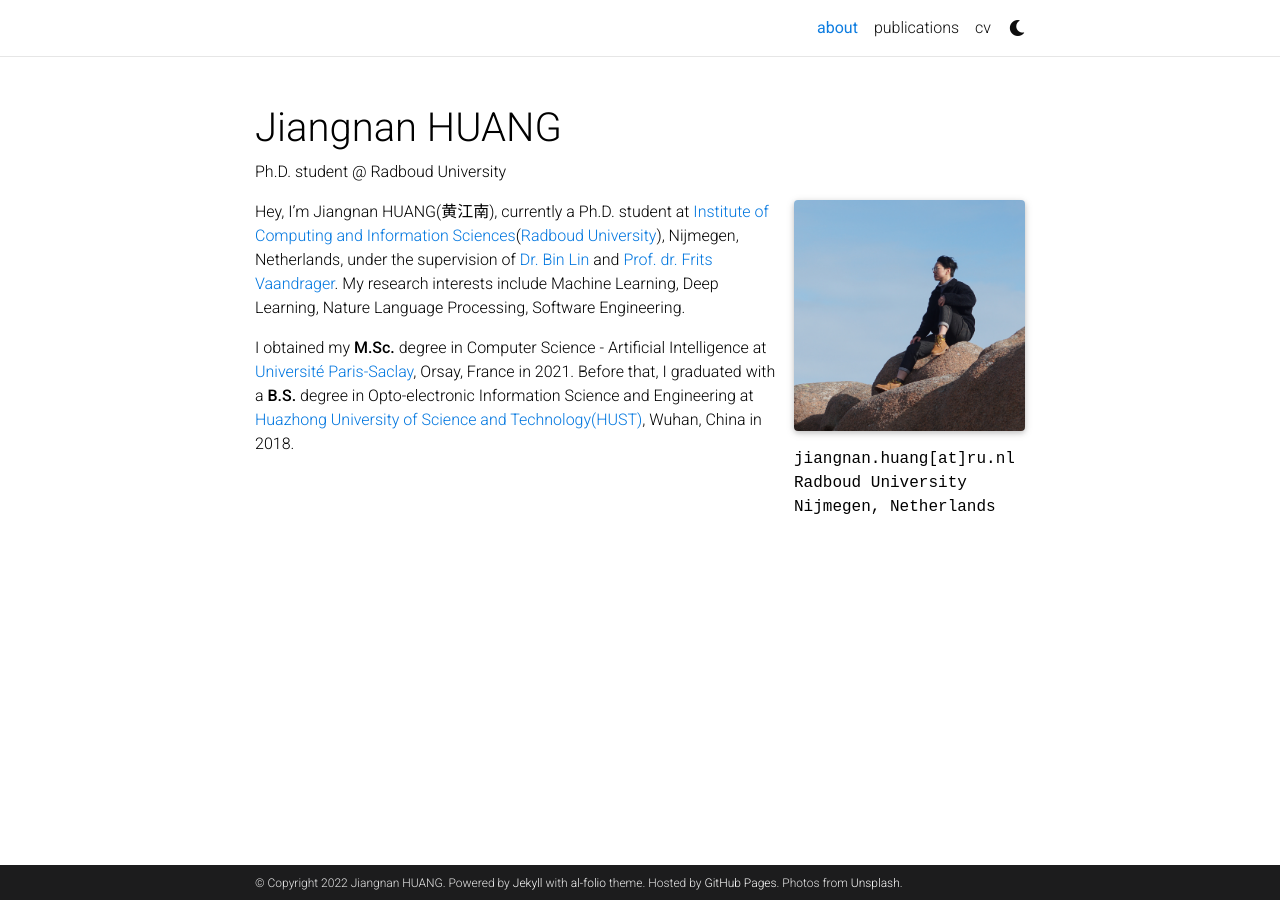
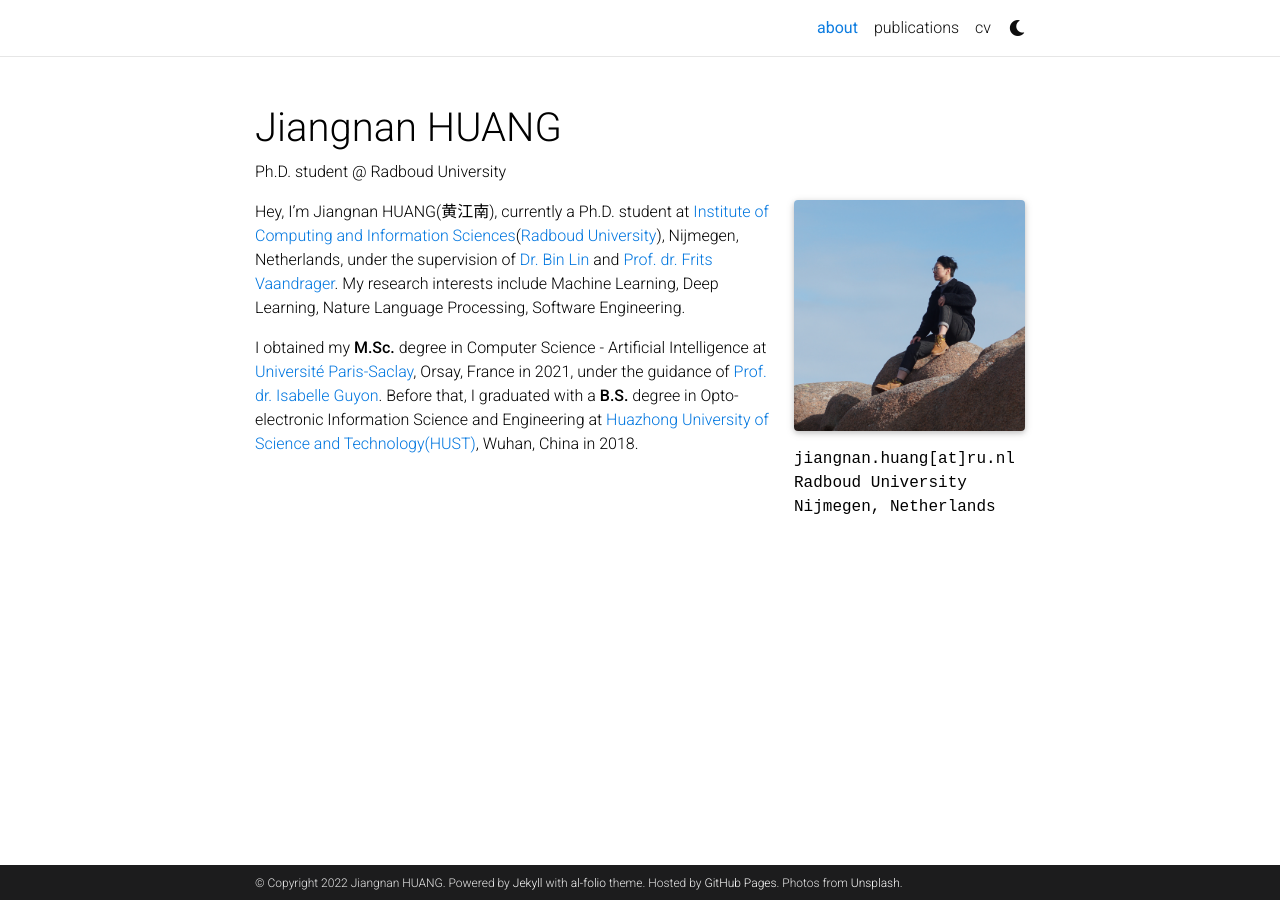
Before and after one commit to jiangnanpro/jiangnanpro.github.io, a Jekyll site: the page built from _pages/about.md, in a window 1280 px wide. Built offline with Jekyll 4.4.1, drawn with Linux system fonts in a browser that asks for light colours; comment, search, counter and statistics services are not loaded; a style sheet for code colours, icons or effects is not loaded.

Commit message:
update about/cv page

```diff
--- a/_data/cv.yml
+++ b/_data/cv.yml
@@ -50,7 +50,7 @@
   type: map
   contents:
     - name: Photography
-      value: see posts on my instagram.
+      value: see posts on <a href="https://www.instagram.com/jiangnan_jonah/">my instagram</a>.
     - name: Rock Climbing
       value: bouldering at v5/6c level, sport climbing at 6b level.
     - name: Power Lifting
--- a/_pages/about.md
+++ b/_pages/about.md
@@ -20,4 +20,4 @@ social: false  # includes social icons at the bottom of the page
 
 Hey, I'm Jiangnan HUANG(黄江南), currently a Ph.D. student at [Institute of Computing and Information Sciences](https://www.ru.nl/icis/)([Radboud University](https://www.ru.nl/)), Nijmegen, Netherlands, under the supervision of [Dr. Bin Lin](https://binlin.info/index.html) and [Prof. dr. Frits Vaandrager](http://www.cs.ru.nl/F.Vaandrager/). My research interests include Machine Learning, Deep Learning, Nature Language Processing, Software Engineering.
 
-I obtained my **M.Sc.** degree in Computer Science - Artificial Intelligence at [Université Paris-Saclay](https://www.universite-paris-saclay.fr/), Orsay, France in 2021. Before that, I graduated with a **B.S.** degree in Opto-electronic Information Science and Engineering at [Huazhong University of Science and Technology(HUST)](http://english.hust.edu.cn/), Wuhan, China in 2018.
+I obtained my **M.Sc.** degree in Computer Science - Artificial Intelligence at [Université Paris-Saclay](https://www.universite-paris-saclay.fr/), Orsay, France in 2021, under the guidance of [Prof. dr. Isabelle Guyon](https://guyon.chalearn.org/). Before that, I graduated with a **B.S.** degree in Opto-electronic Information Science and Engineering at [Huazhong University of Science and Technology(HUST)](http://english.hust.edu.cn/), Wuhan, China in 2018.
```
